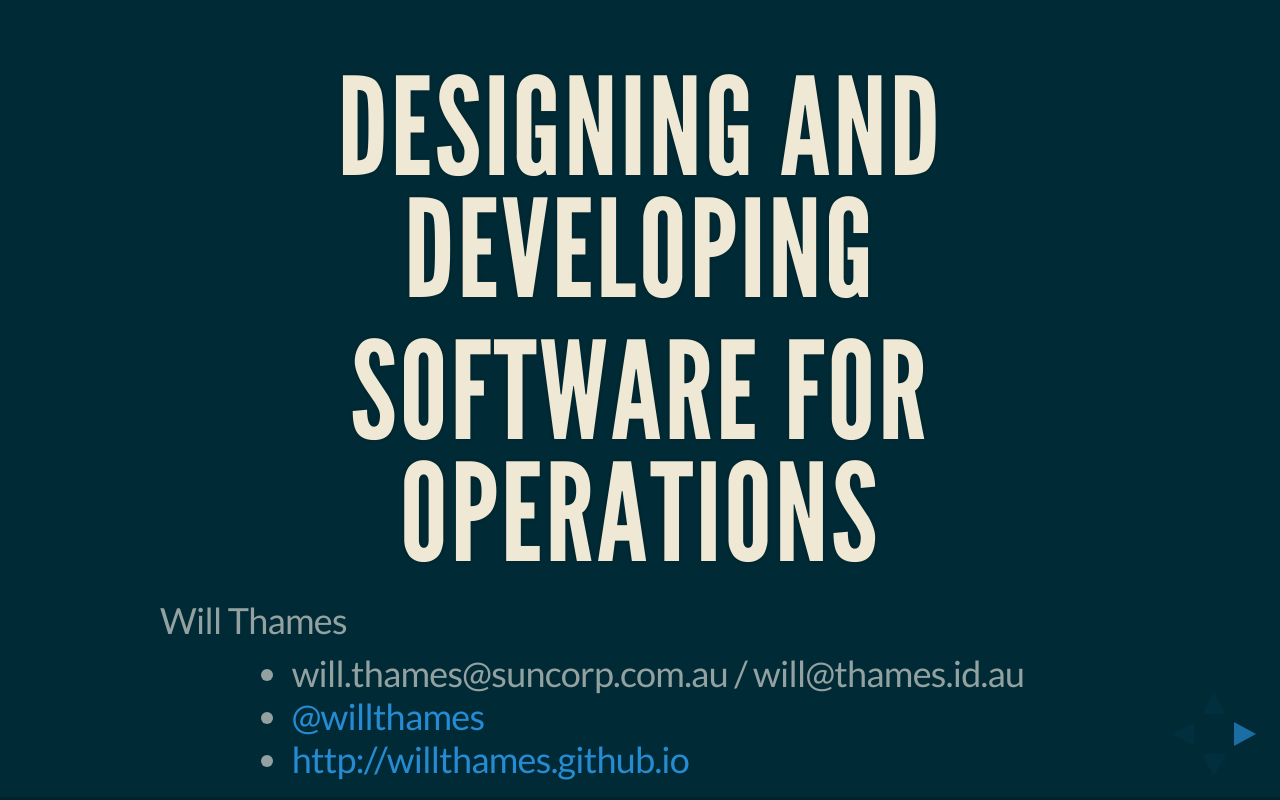
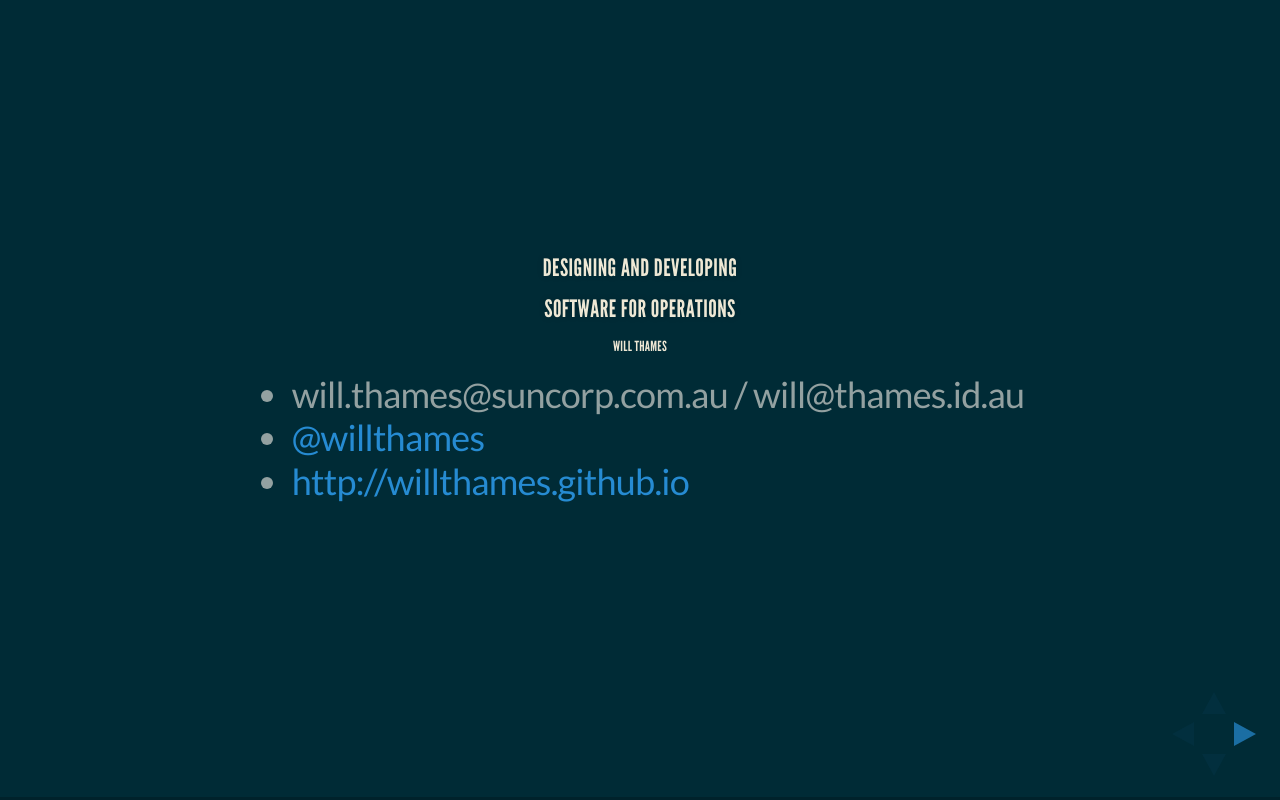
Before and after one commit to willthames/devopsdays2014, a website: page index.html in a window 1280 px wide. Drawn offline with Linux system fonts and the light colour scheme.

Commit message:
Improvements to slides

```diff
--- a/css/reveal.css
+++ b/css/reveal.css
@@ -81,10 +81,10 @@ body {
 	line-height: 1;
 }
 
-.reveal h1 { font-size: 3.77em; }
-.reveal h2 { font-size: 2.11em;	}
-.reveal h3 { font-size: 1.55em;	}
-.reveal h4 { font-size: 1em;	}
+.reveal h1 { font-size: 24px; }
+.reveal h2 { font-size: 18px;	}
+.reveal h3 { font-size: 16px;	}
+.reveal h4 { font-size: 14px;	}
 
 
 /*********************************************
--- a/index.html
+++ b/index.html
@@ -45,7 +45,7 @@
         <section>
           <h1>Designing and Developing</h1>
           <h1>Software for Operations</h1>
-          <p>Will Thames</p>
+          <h4>Will Thames</h4>
           <ul>
             <li>will.thames@suncorp.com.au / will@thames.id.au</li>
             <li><a href="http://twitter.com/willthames">@willthames</a></li>
```
Also changed, not shown: README.md (deleted).
